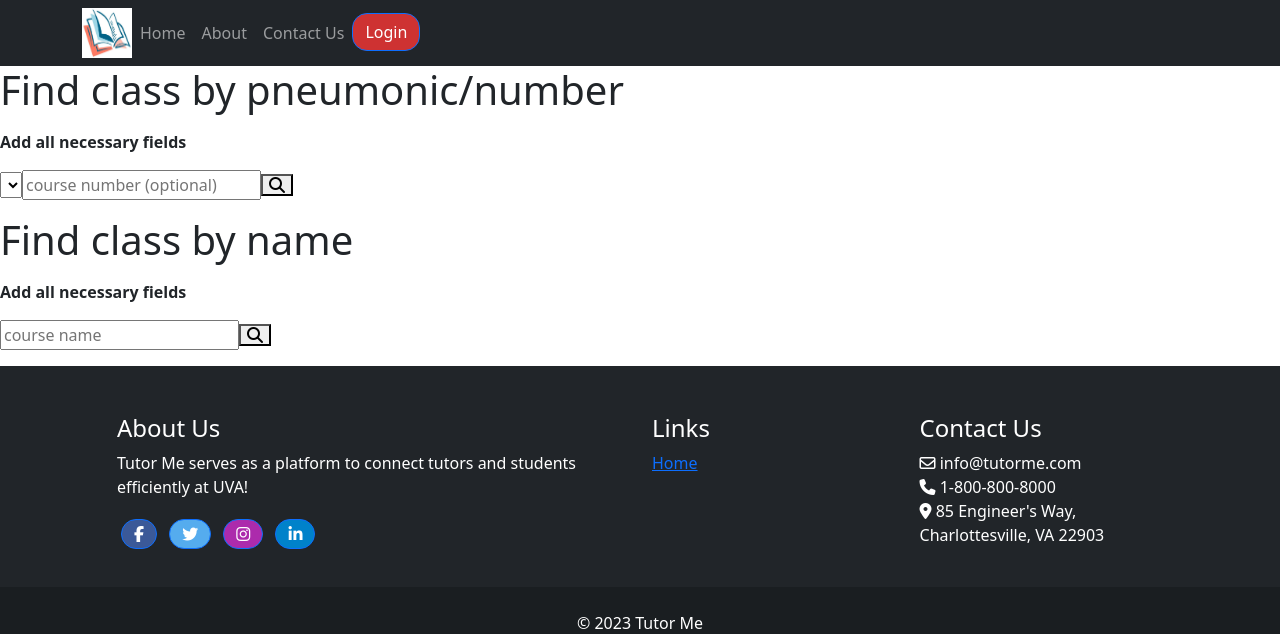
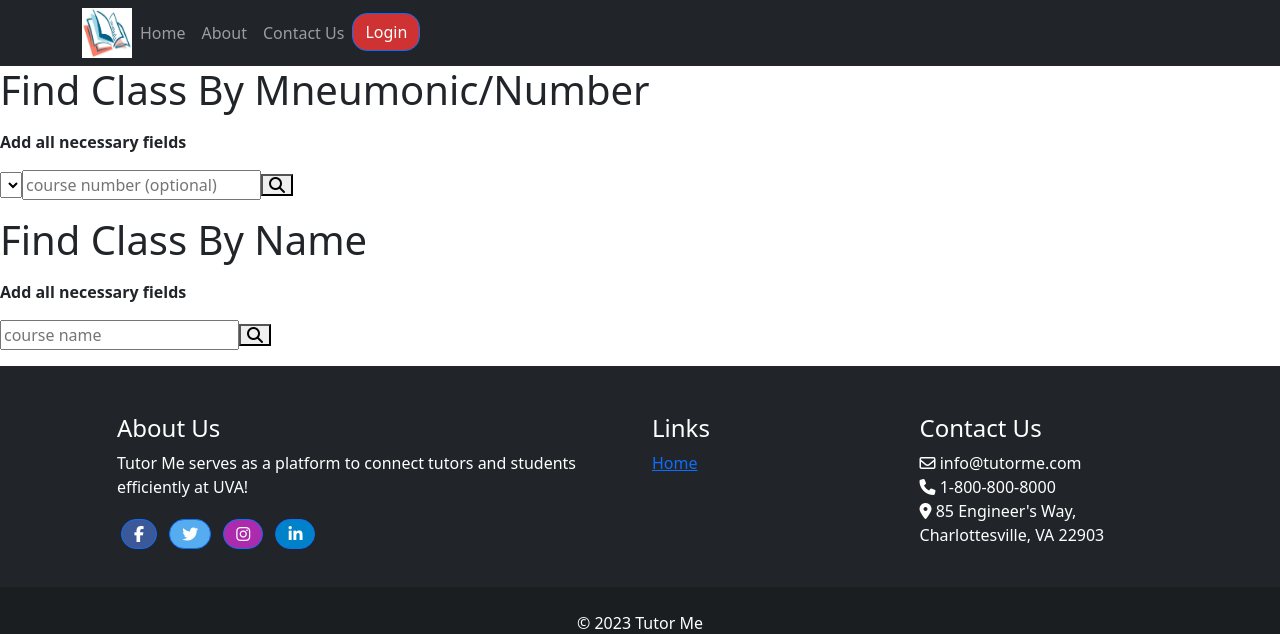
Before and after one commit to Zach-Russell/CS3240-Website, a Django app: page /welcome/findClass/ in a window 1280 px wide. Shown: the top 634 px of the page. Run offline with Django 4.2, Linux system fonts and the light colour scheme; lists and menus that the app fills with data are empty; some libraries are stand-ins or nearby versions.

Commit message:
fixed mnemonic spelling and added auto capitalization

```diff
--- a/welcome/templates/welcome/selectClasses.html
+++ b/welcome/templates/welcome/selectClasses.html
@@ -63,7 +63,7 @@
       <form action="{% url 'welcome:findClass'%}" method="post">
           {% csrf_token %}
           <fieldset>
-              <legend><h1>Find class by pneumonic/number</h1></legend>
+              <legend><h1  style = "text-transform: capitalize;">Find class by Mneumonic/Number</h1></legend>
               <div class="sep"></div>
               {% if error_message %}<p><strong>{{ error_message }}</strong></p>{% endif %}
                 <select class="dropdown" id="class" name="class">
@@ -86,7 +86,7 @@
     <form action="{% url 'welcome:findClassByName'%}" method="post">
         {% csrf_token %}
         <fieldset>
-            <legend><h1>Find class by name</h1></legend>
+            <legend><h1 style = "text-transform: capitalize;">Find class by name</h1></legend>
             <div class="sep"></div>
             {% if error_message %}<p><strong>{{ error_message }}</strong></p>{% endif %}
             <input class="search" type = "text" placeholder = "course name" name = "crsName"/><button class="search-icon fas fa-search" type="submit" value="Submit"></button>
```
